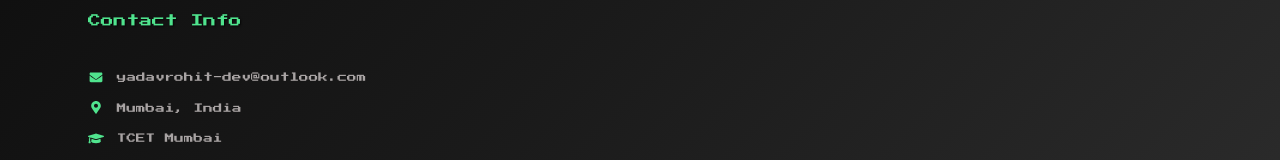
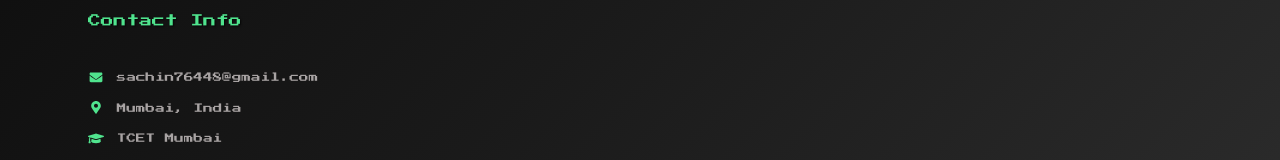
Before and after one commit to Rohit-Yadav-Official/portfolio, a React (Vite) app: page / in a window 1280 px wide. Shown: the part 4583-4743 px from the top of the page. Built offline with nearby package versions, Linux system fonts and the light colour scheme.

Commit message:
updated footer

```diff
--- a/src/components/footer/footer.jsx
+++ b/src/components/footer/footer.jsx
@@ -135,8 +135,8 @@ const Footer = () => {
             <div className="footer-contact">
               <div className="contact-item">
                 <FaEnvelope className="contact-icon" />
-                <a href="mailto:yadavrohit-dev@outlook.com" className="contact-link">
-                  yadavrohit-dev@outlook.com
+                <a href="mailto:sachin76448@gmail.com" className="contact-link">
+                  sachin76448@gmail.com
                 </a>
               </div>
               <div className="contact-item">
```
